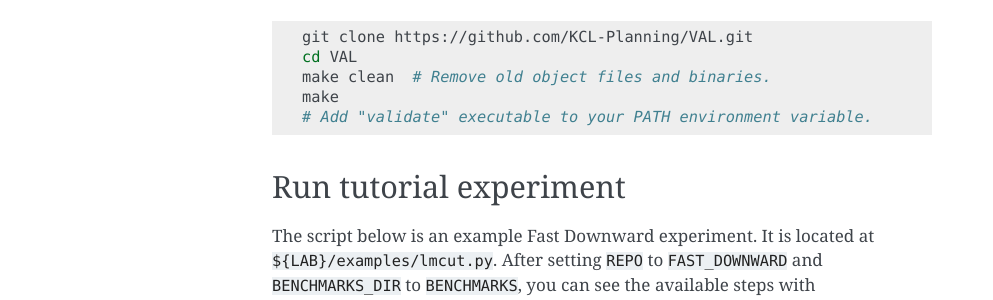
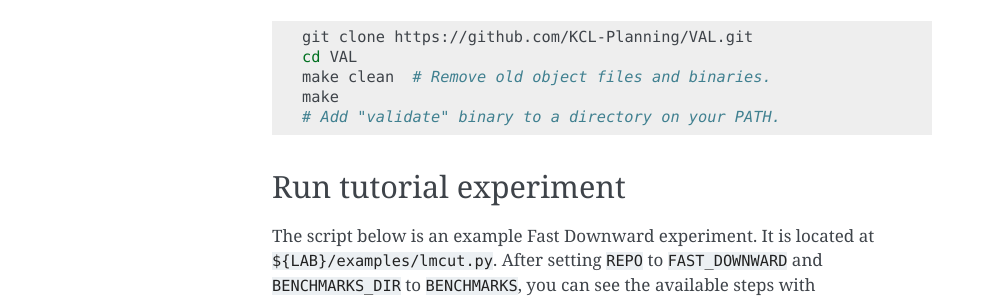
Before and after one commit to aibasel/lab, a Sphinx documentation site: the page built from docs/downward.tutorial.rst, in a window 1280 px wide. Shown: the part 1165-1465 px from the top of the page, without its empty margins (148-1141 px from the left). Built offline with Sphinx 7.4.7, drawn with Linux system fonts in a browser that asks for light colours.

Commit message:
cosmetics

```diff
--- a/docs/downward.tutorial.rst
+++ b/docs/downward.tutorial.rst
@@ -48,7 +48,7 @@
     cd VAL
     make clean  # Remove old object files and binaries.
     make
-    # Add "validate" executable to your PATH environment variable.
+    # Add "validate" binary to a directory on your PATH.
 
 
 Run tutorial experiment
```
